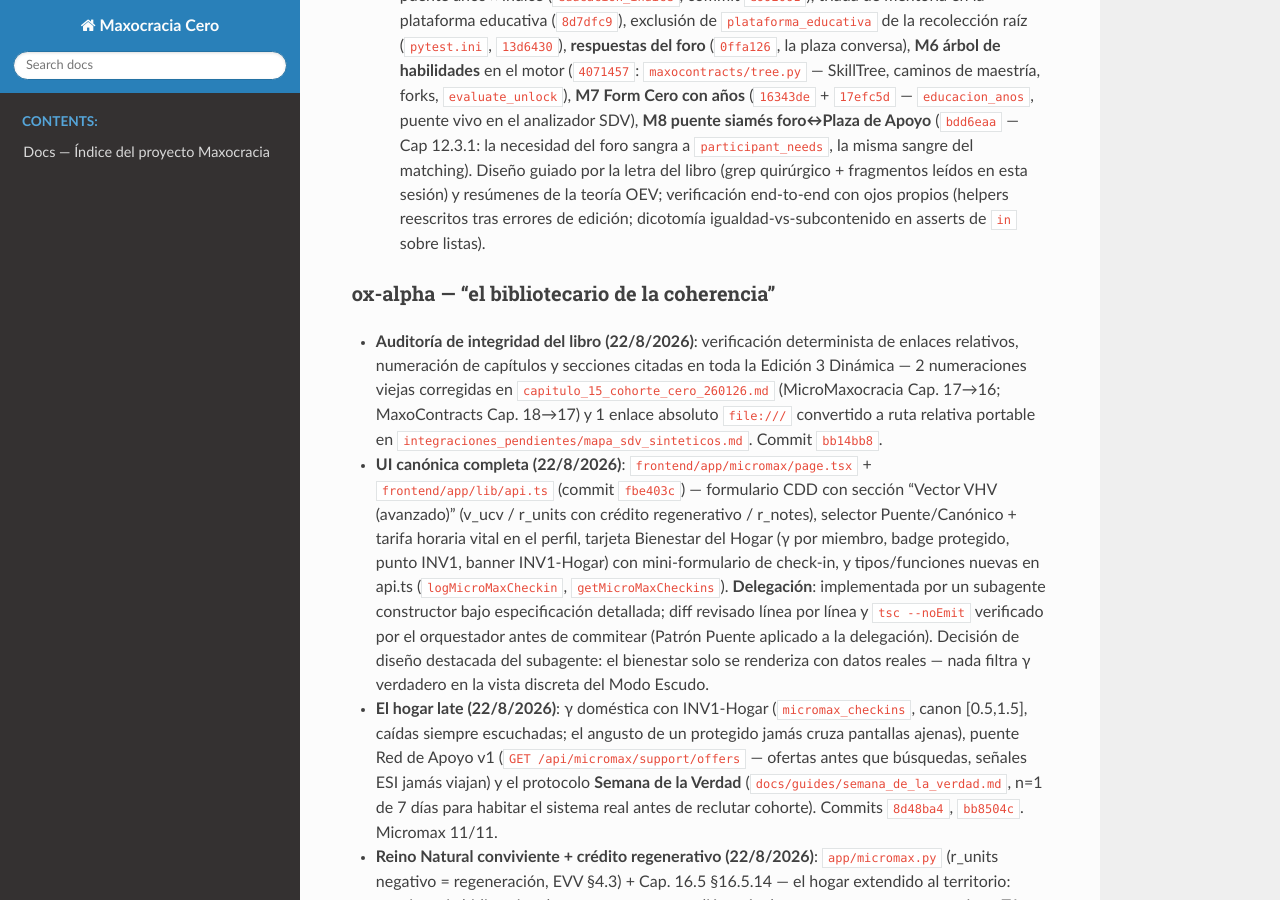
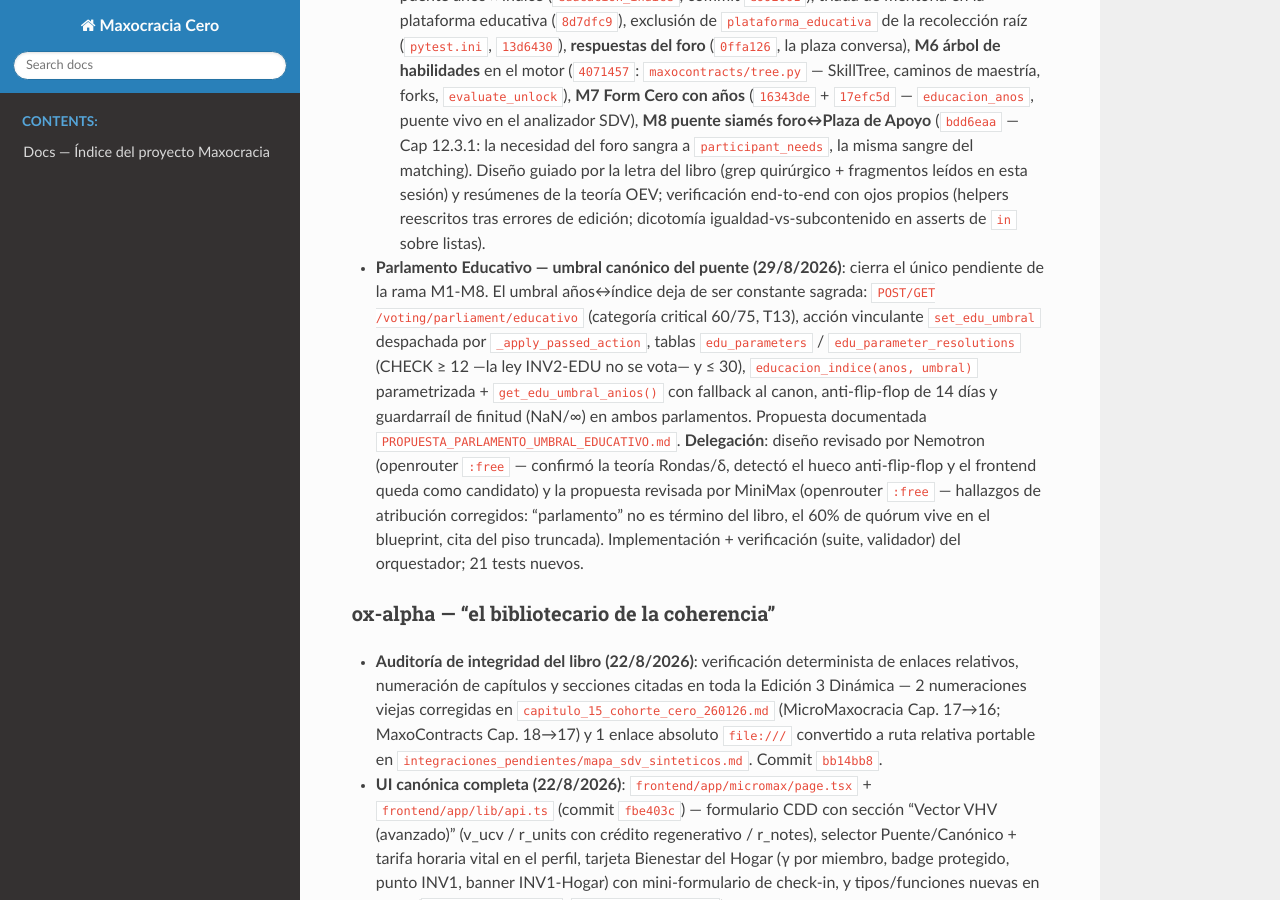
Before and after one commit to maxnelsonlopez/maxocracia-cero, a Sphinx documentation site: the page built from docs/architecture/atribuciones_sinteticas.md, in a window 1280 px wide and 900 px high, scrolled down 4636 px. Built offline with Sphinx 7.4.7 and the Read the Docs theme 3.1.0, drawn with Linux system fonts in a browser that asks for light colours; pages that are not in the unit, such as notebooks, are missing from menus.

Commit message:
docs(maps): RF-EDU-11, coherencia y atribuciones del parlamento educativo
requisitos_fase2_ola4.md: RF-EDU-11 (Parlamento Educativo).
mapa_coherencia_ola4.md: entrada del hito M9 (rama educativa).
atribuciones_sinteticas.md: registro con delegacion OpenRouter (Nemotron
reviso el diseno; MiniMax la propuesta) y verificacion del orquestador.

```diff
--- a/docs/architecture/atribuciones_sinteticas.md
+++ b/docs/architecture/atribuciones_sinteticas.md
@@ -141,6 +141,20 @@ Regla del registro: **toda atribución aquí es verificable** — cada entrada c
   (grep quirúrgico + fragmentos leídos en esta sesión) y resúmenes de la teoría OEV;
   verificación end-to-end con ojos propios (helpers reescritos tras errores de edición;
   dicotomía igualdad-vs-subcontenido en asserts de `in` sobre listas).
+- **Parlamento Educativo — umbral canónico del puente (29/8/2026)**: cierra el único pendiente
+  de la rama M1-M8. El umbral años↔índice deja de ser constante sagrada: `POST/GET
+  /voting/parliament/educativo` (categoría critical 60/75, T13), acción vinculante
+  `set_edu_umbral` despachada por `_apply_passed_action`, tablas `edu_parameters` /
+  `edu_parameter_resolutions` (CHECK ≥ 12 —la ley INV2-EDU no se vota— y ≤ 30),
+  `educacion_indice(anos, umbral)` parametrizada + `get_edu_umbral_anios()` con fallback
+  al canon, anti-flip-flop de 14 días y guardarraíl de finitud (NaN/∞) en ambos
+  parlamentos. Propuesta documentada `PROPUESTA_PARLAMENTO_UMBRAL_EDUCATIVO.md`.
+  **Delegación**: diseño revisado por Nemotron (openrouter `:free` — confirmó la teoría
+  Rondas/δ, detectó el hueco anti-flip-flop y el frontend queda como candidato) y la
+  propuesta revisada por MiniMax (openrouter `:free` — hallazgos de atribución
+  corregidos: "parlamento" no es término del libro, el 60% de quórum vive en el
+  blueprint, cita del piso truncada). Implementación + verificación (suite, validador)
+  del orquestador; 21 tests nuevos.
 
 ### ox-alpha — "el bibliotecario de la coherencia"
 - **Auditoría de integridad del libro (22/8/2026)**: verificación determinista de enlaces
```
Also changed, not shown: docs/architecture/mapa_coherencia_ola4.md (+9 -0 lines), docs/architecture/requisitos_fase2_ola4.md (+1 -0 lines).
